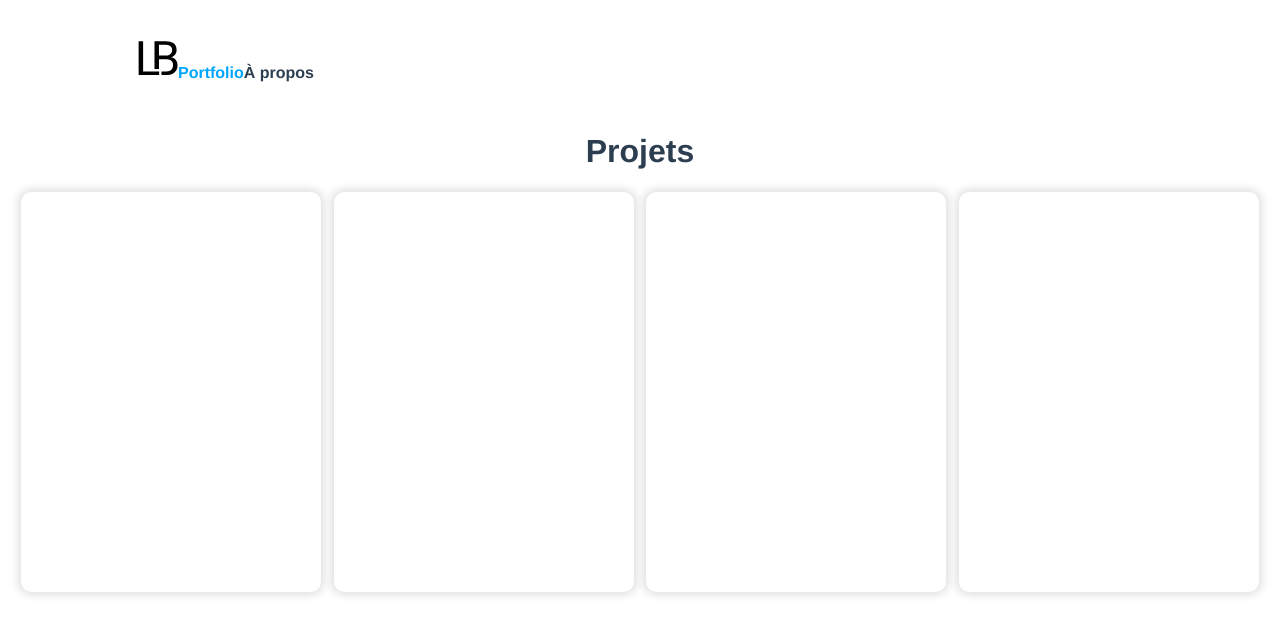
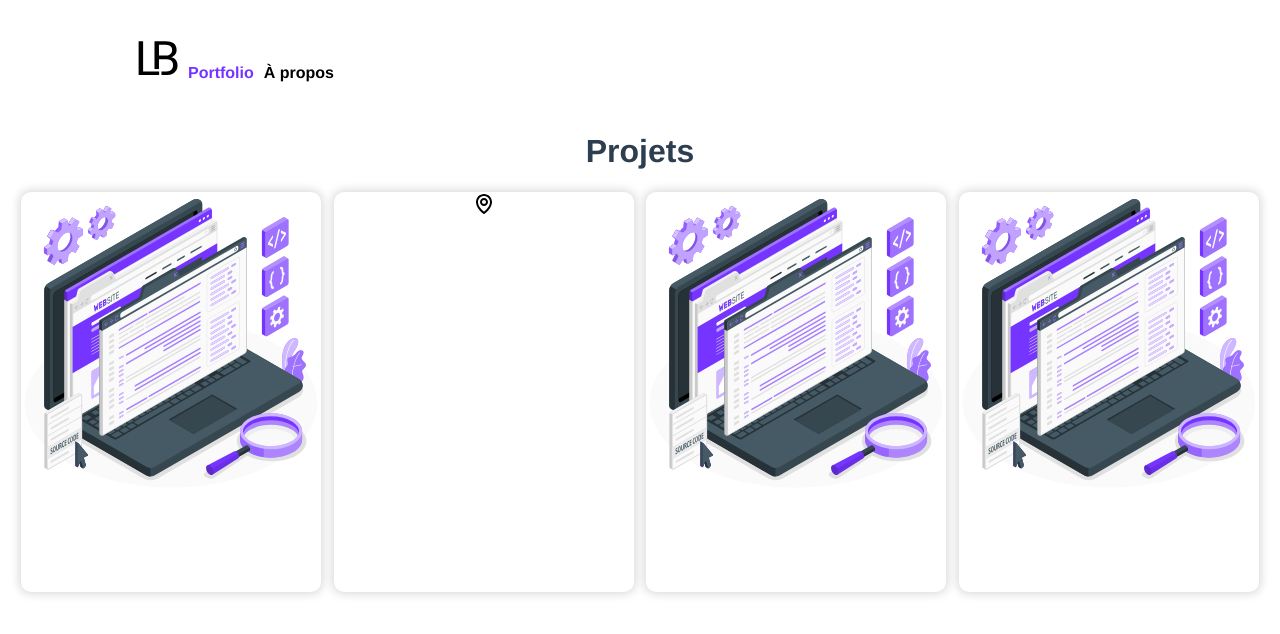
Before and after one commit to leabruchon/portfolio-app, a Vue app: page /#/portfolio in a window 1280 px wide. Shown: the top 634 px of the page. Built offline with nearby package versions, Linux system fonts and the light colour scheme.

Commit message:
Portfolio picture

```diff
--- a/src/App.vue
+++ b/src/App.vue
@@ -28,12 +28,13 @@ nav {
 
 nav a {
   font-weight: bold;
-  color: #2c3e50;
+  color: black;
   text-decoration: none;
+  padding-right: 10px;
 }
 
 nav a.router-link-exact-active {
-  color: #00A6FF;
+  color: #7534FF;
 
 }
 
--- a/src/components/PortfolioProjectApercu.vue
+++ b/src/components/PortfolioProjectApercu.vue
@@ -3,21 +3,26 @@
 
 
     <div class = "project-apercu">
+        <img :src="require(`@/assets/${filename}`)"  alt="image aperçu projet">
+    </div>
 
-    </div>
 
 
 </template>
 
 <script>
+
+
     export default {
         name: 'PortfolioProjectApercu',
         props: {
-            title: String,
-            description: String,
-            date : String
+            filename: String,
+            //title: String,
+            //description: String,
+            //date : String
         }
     }
+
 
 
 </script>
--- a/src/views/PortfolioView.vue
+++ b/src/views/PortfolioView.vue
@@ -4,10 +4,10 @@
             <h1> Projets</h1>
         </div>
         <div class = "project-boxs">
-            <PortfolioProjectApercu/>
-            <PortfolioProjectApercu/>
-            <PortfolioProjectApercu/>
-            <PortfolioProjectApercu/>
+            <PortfolioProjectApercu filename = "home-picture.svg"/>
+            <PortfolioProjectApercu filename = "bx-map.svg"/>
+            <PortfolioProjectApercu filename = "home-picture.svg"/>
+            <PortfolioProjectApercu filename = "home-picture.svg"/>
         </div>
 
     </div>
```
